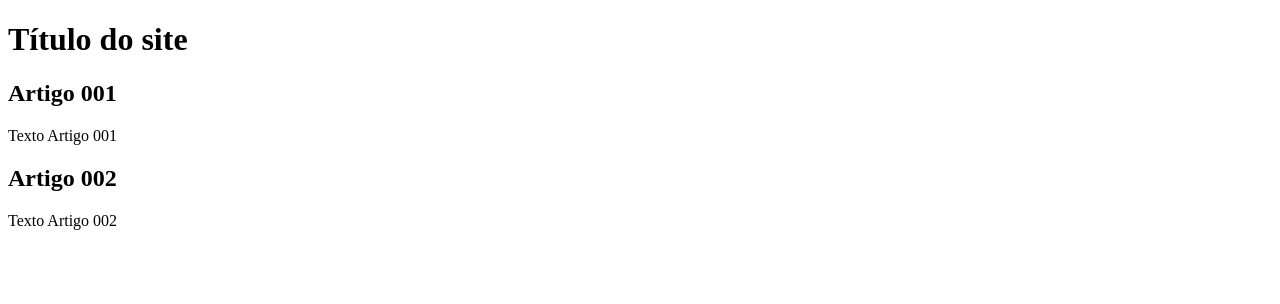
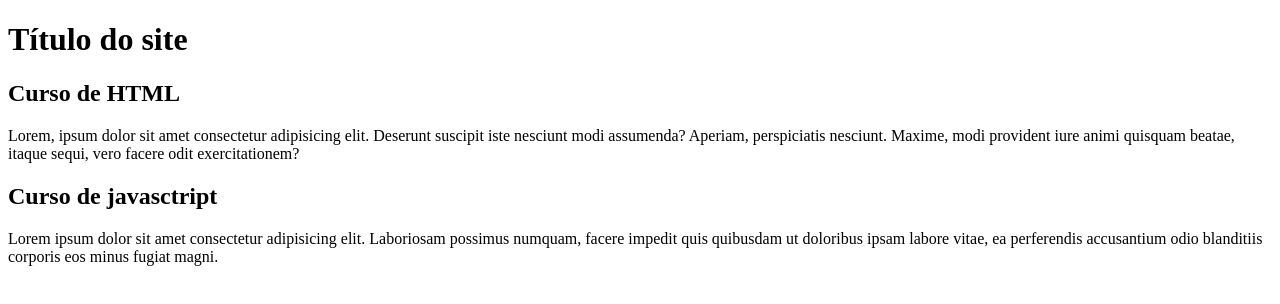
Before and after one commit to thalysqda/projeto-site, a plain HTML site: page index.html in a window 1280 px wide. Drawn offline with Linux system fonts and the light colour scheme.

Commit message:
Comecei a escrever

```diff
--- a/index.html
+++ b/index.html
@@ -11,12 +11,12 @@
             <h1>Título do site</h1>
         </header>
         <article>
-            <h2>Artigo 001</h2>
-            <p>Texto Artigo 001</p>
+            <h2>Curso de HTML </h2>
+            <p>Lorem, ipsum dolor sit amet consectetur adipisicing elit. Deserunt suscipit iste nesciunt modi assumenda? Aperiam, perspiciatis nesciunt. Maxime, modi provident iure animi quisquam beatae, itaque sequi, vero facere odit exercitationem?</p>
         </article>
         <article>
-            <h2>Artigo 002</h2>
-            <p>Texto Artigo 002</p>
+            <h2>Curso de javasctript</h2>
+            <p>Lorem ipsum dolor sit amet consectetur adipisicing elit. Laboriosam possimus numquam, facere impedit quis quibusdam ut doloribus ipsam labore vitae, ea perferendis accusantium odio blanditiis corporis eos minus fugiat magni.</p>
         </article>
     </main>
 </body>
```
